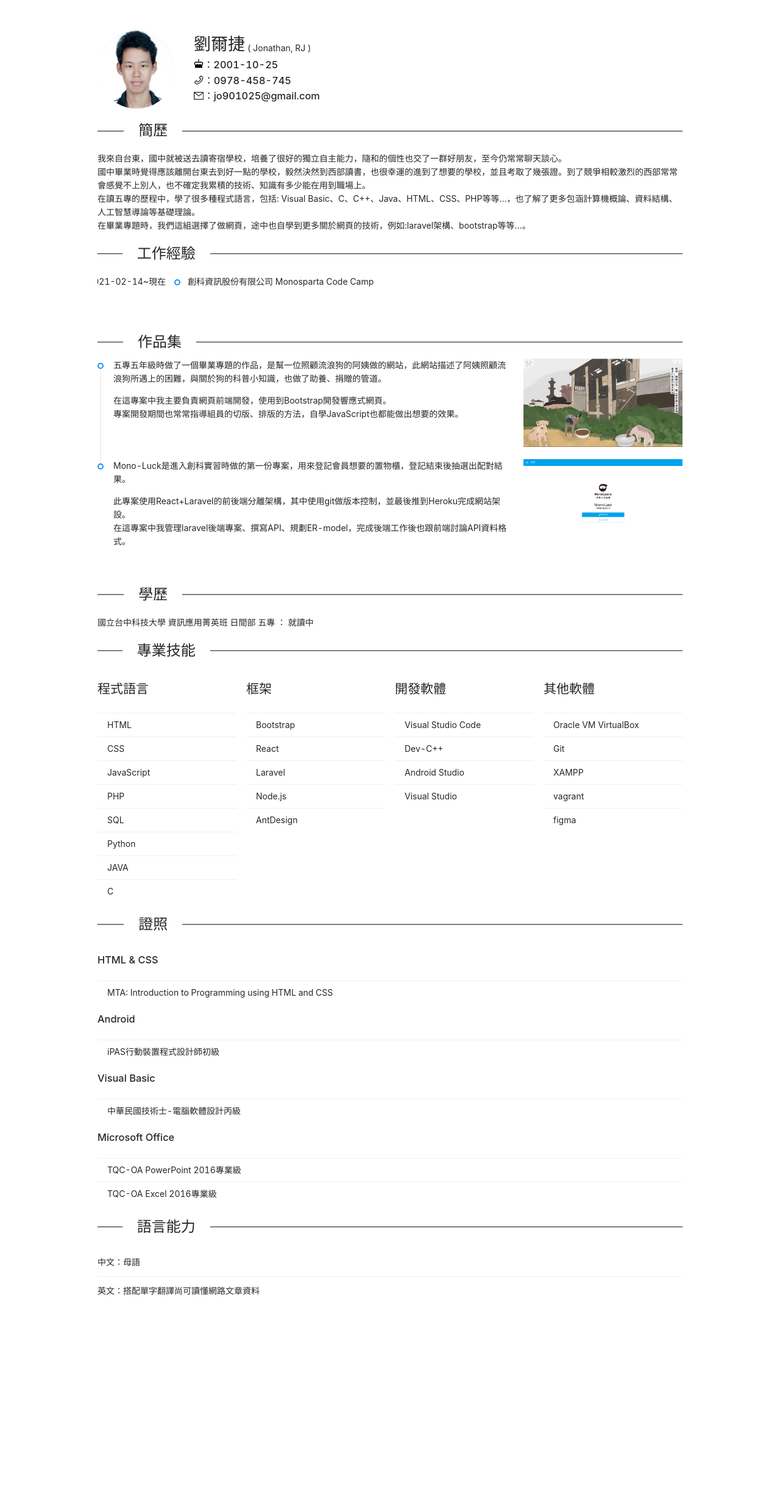
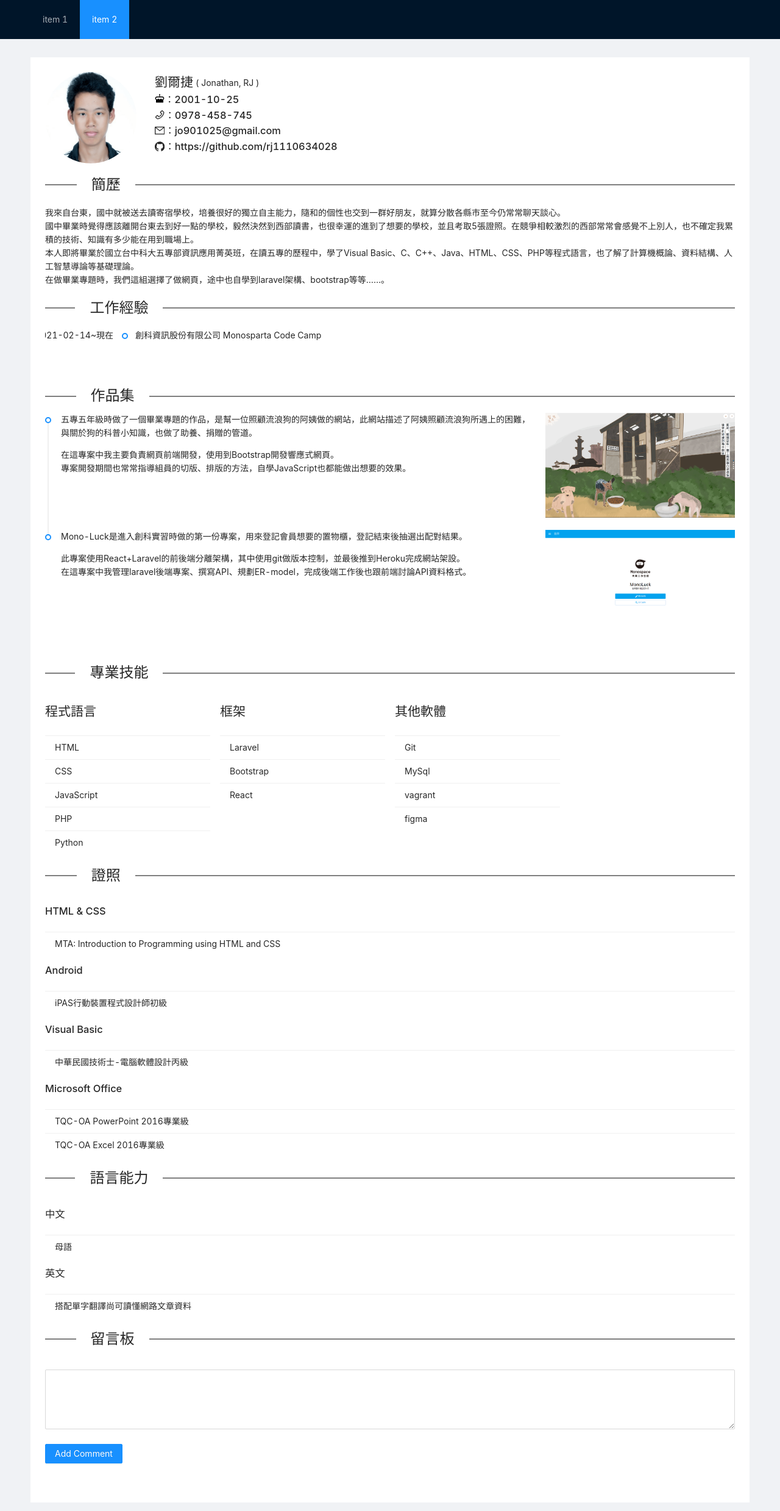
Before and after one commit to monosparta/Resume-RJ, a React (Create React App) app: page / in a window 1280 px wide. Shown: the top 2478 px of the page at 61% size. Before the commit the page ends 2190 px from the top, so only its background shows below. Built offline with nearby package versions, Linux system fonts and the light colour scheme.

Commit message:
commentEditer

```diff
--- a/package.json
+++ b/package.json
@@ -6,9 +6,10 @@
     "@testing-library/jest-dom": "^5.16.2",
     "@testing-library/react": "^12.1.4",
     "@testing-library/user-event": "^13.5.0",
-    "antd": "^4.19.3",
+    "antd": "^4.20.0",
     "react": "^17.0.2",
     "react-dom": "^17.0.2",
+    "react-router-dom": "^6.3.0",
     "react-scripts": "^5.0.0",
     "web-vitals": "^2.1.4"
   },
--- a/src/Components/BasicInfo.js
+++ b/src/Components/BasicInfo.js
@@ -1,32 +1,33 @@
-
-import { Avatar, Row, Col, } from "antd";
-import { UserOutlined, PhoneOutlined, MailOutlined } from "@ant-design/icons";
+import { Avatar, Row, Col } from "antd";
+import { UserOutlined, PhoneOutlined, MailOutlined, GithubOutlined } from "@ant-design/icons";
 import Cakeicon from "../Components/Cakeicon.js";
 function BasicInfo(porps) {
   let data = porps.data;
-  return(
+  return (
     <Row gutter={[30, 16]}>
       <Col>
-      <Avatar src={data.pic} size={128} icon={<UserOutlined />} />
+        <Avatar src={data.pic} size={150} icon={<UserOutlined />} />
       </Col>
       <Col>
         <Row align="bottom">
           <Col>
-      <h1 style={{margin:0}}>{data.name}</h1>
+            <h1 style={{ margin: 0 }}>{data.name}</h1>
           </Col>
           <Col>
-      <p style={{margin:4}}>( {data.nickname} )</p>
+            <p style={{ margin: 4 }}>( {data.nickname} )</p>
           </Col>
-
         </Row>
         <h3>
-        <Cakeicon></Cakeicon>：{data.birthday}<br></br>
-        <PhoneOutlined />
-        ：{data.phone}<br></br>
-        <MailOutlined />
-        ：{data.email}<br></br>
+          <Cakeicon></Cakeicon>：{data.birthday}
+          <br />
+          <PhoneOutlined />：{data.phone}
+          <br />
+          <MailOutlined />：{data.email}
+          <br />
+          <GithubOutlined />：{data.github}
         </h3>
       </Col>
-  </Row>);
+    </Row>
+  );
 }
 export default BasicInfo;
--- /dev/null
+++ b/src/Components/CommentEditor.js
@@ -0,0 +1,88 @@
+import React from "react";
+import { Comment, Form, Button, List, Input } from 'antd';
+import moment from 'moment';
+
+const { TextArea } = Input;
+
+const CommentList = ({ comments }) => (
+  <List
+    dataSource={comments}
+    header={`${comments.length} ${comments.length > 1 ? 'replies' : 'reply'}`}
+    itemLayout="horizontal"
+    renderItem={props => <Comment {...props} />}
+  />
+);
+
+const Editor = ({ onChange, onSubmit, submitting, value }) => (
+  <>
+    <Form.Item>
+      <TextArea rows={4} onChange={onChange} value={value} />
+    </Form.Item>
+    <Form.Item>
+      <Button htmlType="submit" loading={submitting} onClick={onSubmit} type="primary">
+        Add Comment
+      </Button>
+    </Form.Item>
+  </>
+);
+
+function CommentEditor () {
+  const [state, setState] = React.useState({
+    comments: [],
+    submitting: false,
+    value: '',
+  });
+
+  const handleSubmit = () => {
+    if (!state.value) {
+      return;
+    }
+
+    setState({
+      ...state,
+      submitting: true,
+    });
+
+    setTimeout(() => {
+      setState({
+        submitting: false,
+        value: '',
+        comments: [
+          ...state.comments,
+          {
+            author: 'Han Solo',
+            // avatar: 'https://joeschmoe.io/api/v1/random',
+            content: <p>{state.value}</p>,
+            datetime: moment().fromNow(),
+          },
+        ],
+      });
+    }, 1000);
+  };
+
+  const handleChange = e => {
+    setState({
+      ...state,
+      value: e.target.value,
+    });
+  };
+
+  return (
+    <>
+      {state.comments.length > 0 && <CommentList comments={state.comments} />}
+      <Comment
+        // avatar={<Avatar src="https://joeschmoe.io/api/v1/random" alt="Han Solo" />}
+        content={
+          <Editor
+            onChange={handleChange}
+            onSubmit={handleSubmit}
+            submitting={state.submitting}
+            value={state.value}
+          />
+        }
+      />
+    </>
+  );
+};
+
+export default CommentEditor
--- /dev/null
+++ b/src/Components/MyLayout.css
@@ -0,0 +1,17 @@
+.site-layout-content {
+    min-height: 280px;
+    margin: 30px 0;
+    padding: 24px;
+    background: #fff;
+  }
+  #components-layout-demo-top .logo {
+    float: left;
+    width: 120px;
+    height: 31px;
+    margin: 16px 24px 16px 0;
+    background: rgba(255, 255, 255, 0.3);
+  }
+  .ant-row-rtl #components-layout-demo-top .logo {
+    float: right;
+    margin: 16px 0 16px 24px;
+  }
--- /dev/null
+++ b/src/Components/MyLayout.js
@@ -0,0 +1,27 @@
+import { Layout, Menu } from "antd";
+import "./MyLayout.css";
+const { Header, Content, Footer } = Layout;
+const items=[
+  { label: "item 1", key: "1" }, // remember to pass the key prop
+  { label: "item 2", key: "2" },
+];
+function MyLayout({ children }) {
+  return (
+    <Layout className="layout">
+      <Header>
+        <div className="logo" />
+        <Menu
+          theme="dark"
+          mode="horizontal"
+          defaultSelectedKeys={['2']}
+          items={items}
+        />
+      </Header>
+      <Content style={{ padding: "0 50px" }}>
+        <div className="site-layout-content">{children}</div>
+      </Content>
+      <Footer style={{ textAlign: "center" }}></Footer>
+    </Layout>
+  );
+}
+export default MyLayout;
--- /dev/null
+++ b/src/Pages/Login.js
@@ -0,0 +1,51 @@
+import { Form, Input, Button, Checkbox } from 'antd';
+
+const Login = () => {
+  const onFinish = (values) => {
+    console.log('Success:', values);
+  };
+
+  const onFinishFailed = (errorInfo) => {
+    console.log('Failed:', errorInfo);
+  };
+
+  return (
+    <Form
+      name="basic"
+      labelCol={{ span: 8 }}
+      wrapperCol={{ span: 16 }}
+      initialValues={{ remember: true }}
+      onFinish={onFinish}
+      onFinishFailed={onFinishFailed}
+      autoComplete="off"
+    >
+      <Form.Item
+        label="Username"
+        name="username"
+        rules={[{ required: true, message: 'Please input your username!' }]}
+      >
+        <Input />
+      </Form.Item>
+
+      <Form.Item
+        label="Password"
+        name="password"
+        rules={[{ required: true, message: 'Please input your password!' }]}
+      >
+        <Input.Password />
+      </Form.Item>
+
+      <Form.Item name="remember" valuePropName="checked" wrapperCol={{ offset: 8, span: 16 }}>
+        <Checkbox>Remember me</Checkbox>
+      </Form.Item>
+
+      <Form.Item wrapperCol={{ offset: 8, span: 16 }}>
+        <Button type="primary" htmlType="submit">
+          Submit
+        </Button>
+      </Form.Item>
+    </Form>
+  );
+};
+
+export default Login;
--- a/src/Pages/Resume.js
+++ b/src/Pages/Resume.js
@@ -1,10 +1,12 @@
 import React from "react";
-import { Divider, Timeline, List } from "antd";
+import { Divider, Timeline, List} from "antd";
 import CollectionOfWorks from "../Components/CollectionOfWorks.js";
 import Content from "../Components/Content.js";
 import SkillList from "../Components/SkillList.js";
 import BasicInfo from "../Components/BasicInfo.js";
 import ExperiencesTimeline from "../Components/ExperiencesTimeline.js";
+import CommentEditor from "../Components/CommentEditor.js";
+import MyLayout from "../Components/MyLayout.js";
 import "antd/dist/antd.min.css";
 import "./Resume.css";
 
@@ -15,14 +17,16 @@ const basic = {
   birthday: "2001-10-25",
   phone: "0978-458-745",
   email: "jo901025@gmail.com",
+  github: "https://github.com/rj1110634028",
+
 };
 
 const CV = [
   [
-    "我來自台東，國中就被送去讀寄宿學校，培養了很好的獨立自主能力，隨和的個性也交了一群好朋友，至今仍常常聊天談心。",
-    "國中畢業時覺得應該離開台東去到好一點的學校，毅然決然到西部讀書，也很幸運的進到了想要的學校，並且考取了幾張證。到了競爭相較激烈的西部常常會感覺不上別人，也不確定我累積的技術、知識有多少能在用到職場上。",
-    "在讀五專的歷程中，學了很多種程式語言，包括: Visual Basic、C、C++、Java、HTML、CSS、PHP等等…，也了解了更多包涵計算機概論、資料結構、人工智慧導論等基礎理論。",
-    "在畢業專題時，我們這組選擇了做網頁，途中也自學到更多關於網頁的技術，例如:laravel架構、bootstrap等等…。",
+    "我來自台東，國中就被送去讀寄宿學校，培養很好的獨立自主能力，隨和的個性也交到一群好朋友，就算分散各縣市至今仍常常聊天談心。",
+    "國中畢業時覺得應該離開台東去到好一點的學校，毅然決然到西部讀書，也很幸運的進到了想要的學校，並且考取5張證照。在競爭相較激烈的西部常常會感覺不上別人，也不確定我累積的技術、知識有多少能在用到職場上。",
+    "本人即將畢業於國立台中科大五專部資訊應用菁英班，在讀五專的歷程中，學了Visual Basic、C、C++、Java、HTML、CSS、PHP等程式語言，也了解了計算機概論、資料結構、人工智慧導論等基礎理論。",
+    "在做畢業專題時，我們這組選擇了做網頁，途中也自學到laravel架構、bootstrap等等……。",
   ],
 ];
 
@@ -55,19 +59,15 @@ const monoLuck = [
 const skillLists = [
   {
     title: "程式語言",
-    skill: ["HTML", "CSS", "JavaScript", "PHP", "SQL", "Python", "JAVA", "C"],
+    skill: ["HTML", "CSS", "JavaScript", "PHP", "Python"],
   },
   {
     title: "框架",
-    skill: ["Bootstrap", "React", "Laravel", "Node.js", "AntDesign"],
-  },
-  {
-    title: "開發軟體",
-    skill: ["Visual Studio Code", "Dev-C++", "Android Studio", "Visual Studio"],
+    skill: ["Laravel", "Bootstrap", "React"],
   },
   {
     title: "其他軟體",
-    skill: ["Oracle VM VirtualBox", "Git", "XAMPP", "vagrant", "figma"],
+    skill: ["Git", "MySql", "vagrant", "figma"],
   },
 ];
 
@@ -86,18 +86,18 @@ const licenses = [
 
 const langs = [
   {
-    lang: "中文",
-    describe: "母語",
+    title: "中文",
+    describe: ["母語"],
   },
   {
-    lang: "英文",
-    describe: "搭配單字翻譯尚可讀懂網路文章資料",
+    title: "英文",
+    describe: ["搭配單字翻譯尚可讀懂網路文章資料"],
   },
 ];
 
-function App() {
+function Resume() {
   return (
-    <div className="contaner">
+    <MyLayout>
       <BasicInfo data={basic} />
       <Divider orientation="left" className="Divider" span>
         簡歷
@@ -120,10 +120,6 @@ function App() {
         </Timeline.Item>
       </Timeline>
       <Divider orientation="left" className="Divider" span>
-        學歷
-      </Divider>
-      國立台中科技大學 資訊應用菁英班 日間部 五專 ： 就讀中
-      <Divider orientation="left" className="Divider" span>
         專業技能
       </Divider>
       <SkillList skillLists={skillLists} />
@@ -141,16 +137,25 @@ function App() {
       <Divider orientation="left" className="Divider" span>
         語言能力
       </Divider>
-      <List
-        dataSource={langs}
-        renderItem={(item) => (
-          <List.Item>
-            {item.lang}：{item.describe}
-          </List.Item>
-        )}
-      />
-    </div>
+      {langs.map((lang) => {
+        return(
+        <List
+          size="small"
+          header={<h3>{lang.title}</h3>}
+          dataSource={lang.describe}
+          renderItem={(item) => (
+            <List.Item>
+              {item}
+            </List.Item>
+          )}
+        />)
+      })}
+      <Divider orientation="left" className="Divider" span>
+        留言板
+      </Divider>
+      <CommentEditor/>
+    </MyLayout>
   );
 }
 
-export default App;
+export default Resume;
--- a/src/index.js
+++ b/src/index.js
@@ -1,14 +1,19 @@
-import React from 'react';
-import ReactDOM from 'react-dom';
-import './index.css';
-import Resume from './Pages/Resume';
-import reportWebVitals from './reportWebVitals';
+import React from "react";
+import ReactDOM from "react-dom";
+import { BrowserRouter as Router, Route, Routes } from "react-router-dom";
+import "./index.css";
+import Resume from "./Pages/Resume";
+import Login from "./Pages/Login";
+import reportWebVitals from "./reportWebVitals";
 
 ReactDOM.render(
-  <React.StrictMode>
-    <Resume />
-  </React.StrictMode>,
-  document.getElementById('root')
+  <Router>
+    <Routes>
+      <Route path="/" element={<Resume />} />
+      <Route path="/login" element={<Login />} />
+    </Routes>
+  </Router>,
+  document.getElementById("root")
 );
 
 // If you want to start measuring performance in your app, pass a function
```
Also changed, not shown: src/Pages/Login.css (added), src/index.css (line endings or trailing spaces), 1 other file (tests, documents, lock files or other folders). Lines whose indentation alone changed are shown as unchanged.
